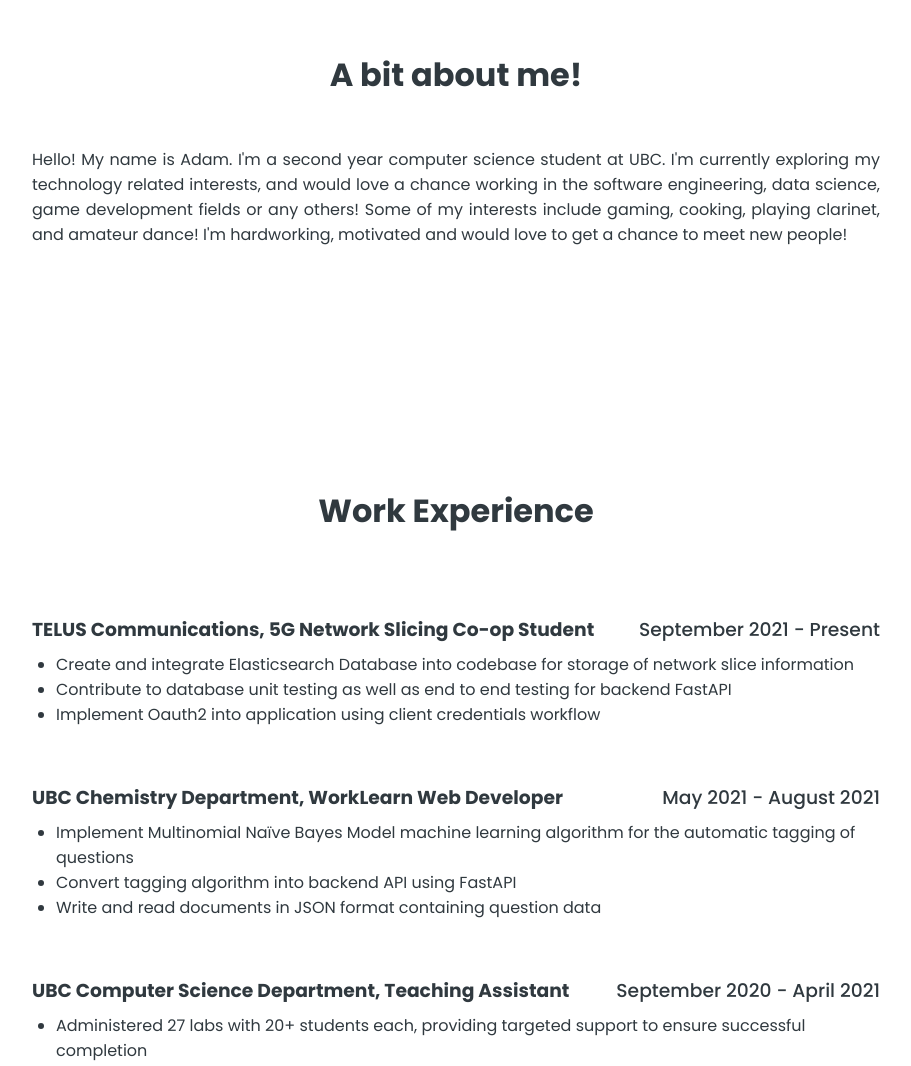
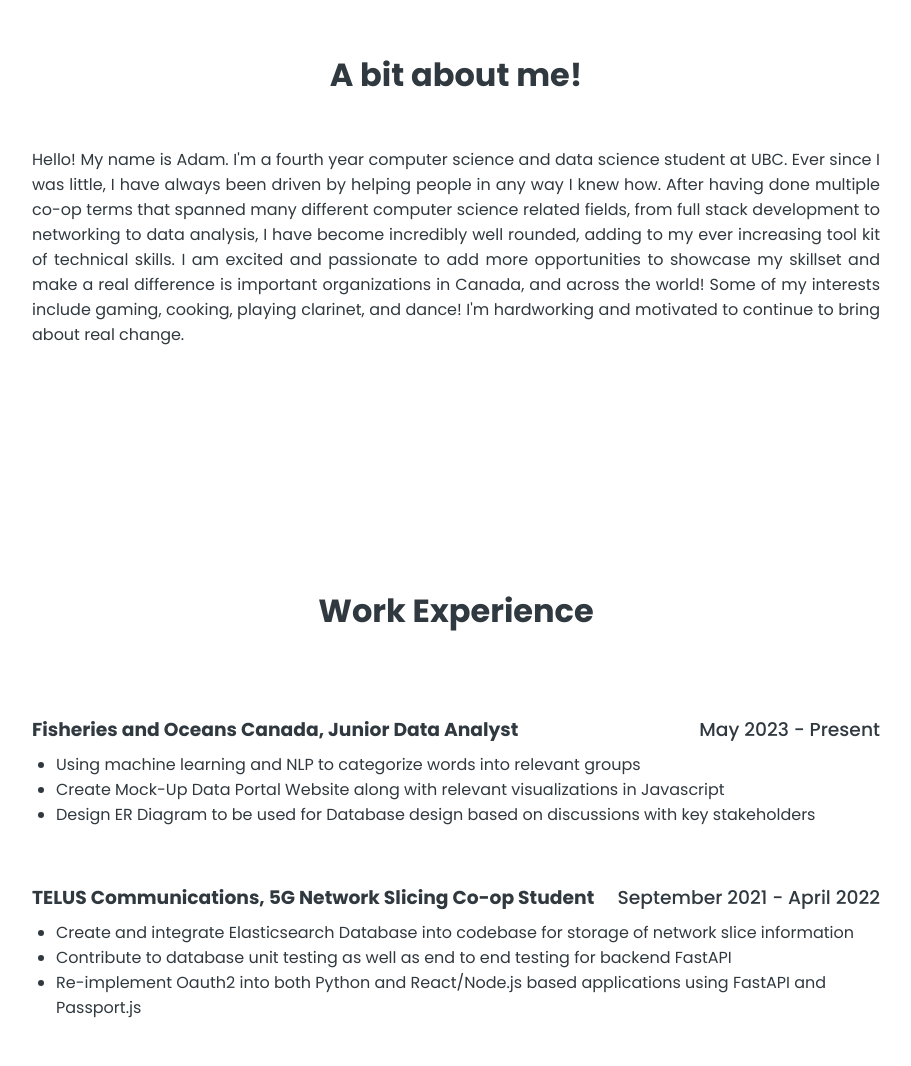
Before and after one commit to adagfs/adagfs.github.io, a plain HTML site: page index.html in a window 1280 px wide. Shown: the part 893-1959 px from the top of the page, without its empty margins (184-1095 px from the left). Drawn offline with Linux system fonts and the light colour scheme; a script that the page names is missing.

Commit message:
Updating Resume Information

```diff
--- a/index.html
+++ b/index.html
@@ -54,11 +54,14 @@
     <div class = "container about">
         <div class = "bio wow slideInLeft" data-wow-duration="0.5s" data-wow-delay="200ms">
             <h1>A bit about me!</h1>
-            <p> Hello! My name is Adam. I'm a second year computer science student at UBC.
-                I'm currently exploring my technology related interests, and would love a chance
-                working in the software engineering, data science, game development fields or any others!
-                Some of my interests include gaming, cooking, playing clarinet, and amateur dance!
-                I'm hardworking, motivated and would love to get a chance to meet new people!</p>
+            <p> Hello! My name is Adam. I'm a fourth year computer science and data science student at UBC.
+              Ever since I was little, I have always been driven by helping people in any way I knew how.
+              After having done multiple co-op terms that spanned many different computer science related fields,
+               from full stack development to networking to data analysis, I have become incredibly well rounded,
+                adding to my ever increasing tool kit of technical skills. I am excited and passionate to add more
+                opportunities to showcase my skillset and make a real difference is important organizations in Canada,
+                and across the world! Some of my interests include gaming, cooking, playing clarinet, and dance!
+                I'm hardworking and motivated to continue to bring about real change.</p>
         </div>
     </div>
 
@@ -67,13 +70,24 @@
             <h1>Work Experience</h1>
             <div class = work-item >
               <div class = "work-headings">
+                  <h3 class = "work-title"> Fisheries and Oceans Canada, Junior Data Analyst</h3>
+                  <h3 class = "work-time">May 2023 - Present</h3>
+              </div>
+              <ul>
+                <li>Using machine learning and NLP to categorize words into relevant groups </li>
+                <li>Create Mock-Up Data Portal Website along with relevant visualizations in Javascript</li>
+                <li>Design ER Diagram to be used for Database design based on discussions with key stakeholders</li>
+            </ul>
+          </div>
+            <div class = work-item >
+              <div class = "work-headings">
                   <h3 class = "work-title"> TELUS Communications, 5G Network Slicing Co-op Student</h3>
-                  <h3 class = "work-time">September 2021 - Present</h3>
+                  <h3 class = "work-time">September 2021 - April 2022</h3>
               </div>
               <ul>
                   <li>Create and integrate Elasticsearch Database into codebase for storage of network slice information </li>
                   <li>Contribute to database unit testing as well as end to end testing for backend FastAPI</li>
-                  <li>Implement Oauth2 into application using client credentials workflow</li>
+                  <li>Re-implement Oauth2 into both Python and React/Node.js based applications using FastAPI and Passport.js</li>
               </ul>
           </div>
           <div class = work-item >
@@ -100,8 +114,8 @@
         </div>
         </div>
     </div>
-<!--
-    <div class="container">
+
+    <!-- <div class="container">
         <h1>Some Things I've Built</h1>
         <div class="items">
             <div class="item wow fadeInUp" data-wow-duration="1s" data-wow-delay="100ms">
@@ -120,8 +134,10 @@
                     </p>
                   </div>
               </div>
-
-
+            </div>
+          </div>
+      </div> -->
+<!--
             </div>
             <div class="item wow fadeInUp" data-wow-duration="1s" data-wow-delay="100ms">
 
--- a/src/js/typing.js
+++ b/src/js/typing.js
@@ -2,7 +2,11 @@
   speed: 50,
   loop: true
 }).pause(750)
-  .type("Computer Science Student", {delay: 2000})
+  .type("Computer Science Major", {delay: 2000})
   .delete(null, {delay: 1000})
-  .type("Junior Developer", {delay: 2000})
+  .type("Data Science Minor", {delay: 2000})
+  .delete(null, {delay: 1000})
+  .type("Software Developer", {delay: 2000})
+  .delete(null, {delay: 1000})
+  .type("Data Analyst", {delay: 2000})
   .go();
```
